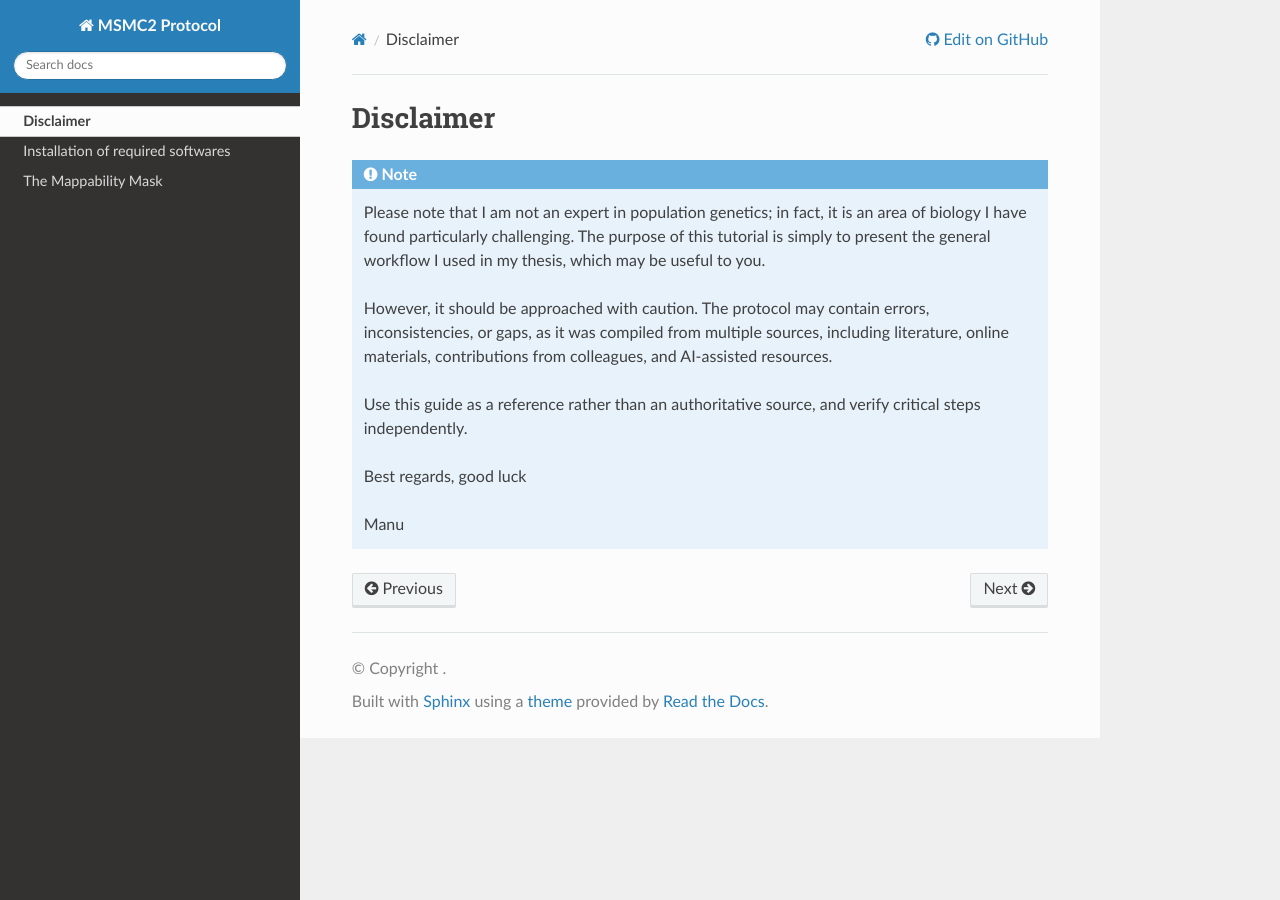
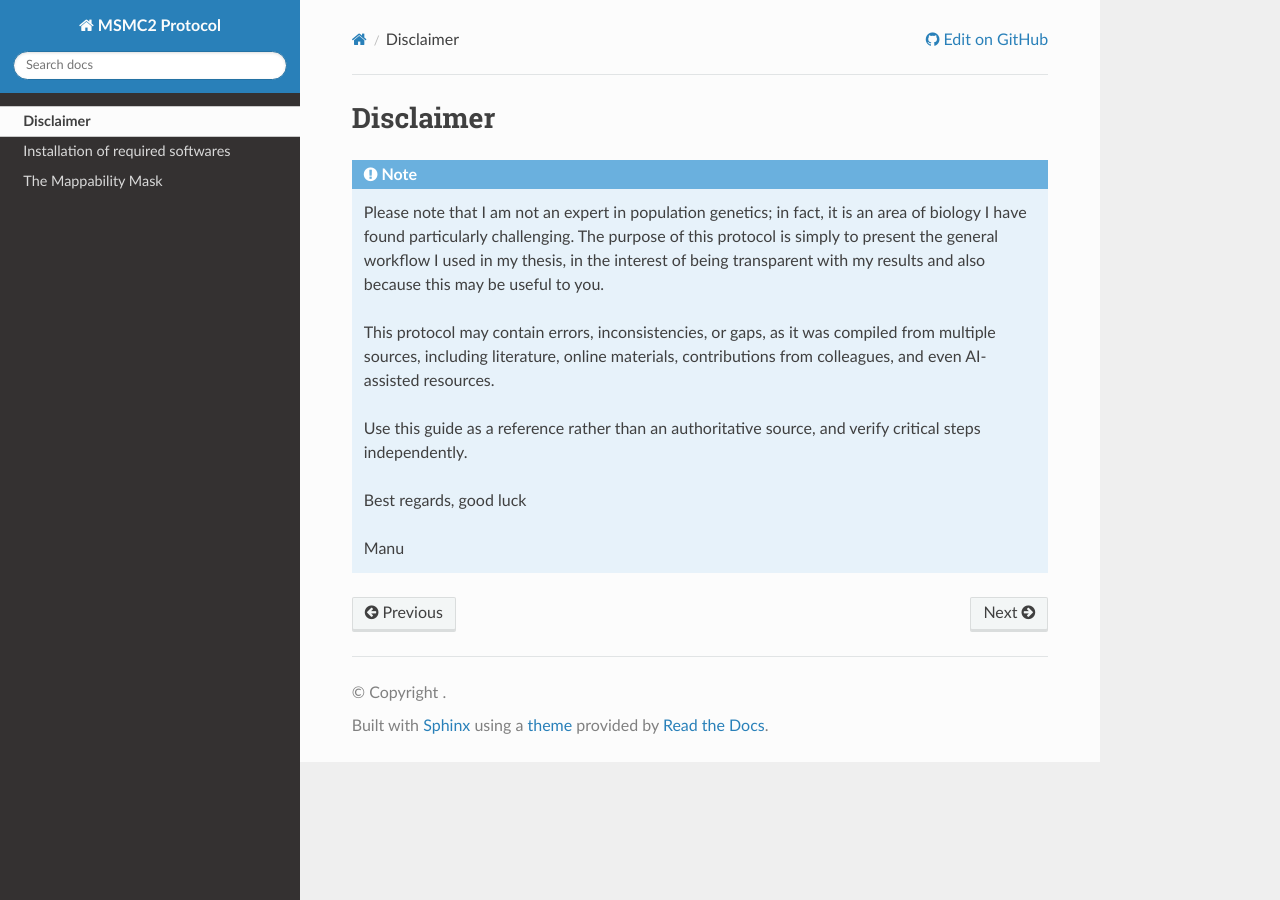
Before and after one commit to hoyosmanuel/MSMC2-Protocol, a Sphinx documentation site: the page built from docs/source/00_Protocol_Overview.rst, in a window 1280 px wide. Built offline with Sphinx 7.4.7 and the Read the Docs theme 3.1.0, drawn with Linux system fonts in a browser that asks for light colours.

Commit message:
Update 00_Protocol_Overview.rst

```diff
--- a/docs/source/00_Protocol_Overview.rst
+++ b/docs/source/00_Protocol_Overview.rst
@@ -3,9 +3,10 @@ Disclaimer
 
 .. note::
 
- Please note that I am not an expert in population genetics; in fact, it is an area of biology I have found particularly challenging. The purpose of this tutorial is simply to present the general workflow I used in my thesis, which may be useful to you.
+ Please note that I am not an expert in population genetics; in fact, it is an area of biology I have found particularly challenging.
+ The purpose of this protocol is simply to present the general workflow I used in my thesis, in the interest of being transparent with my results and also because this may be useful to you.
 
- However, it should be approached with caution. The protocol may contain errors, inconsistencies, or gaps, as it was compiled from multiple sources, including literature, online materials, contributions from colleagues, and AI-assisted resources.
+ This protocol may contain errors, inconsistencies, or gaps, as it was compiled from multiple sources, including literature, online materials, contributions from colleagues, and even AI-assisted resources.
 
  Use this guide as a reference rather than an authoritative source, and verify critical steps independently.
 
```
